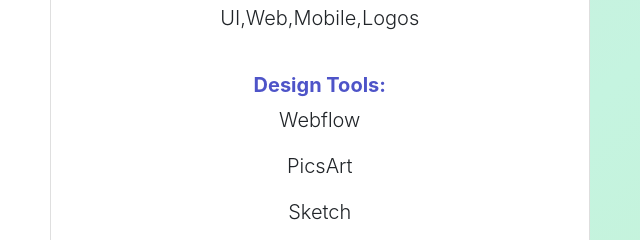
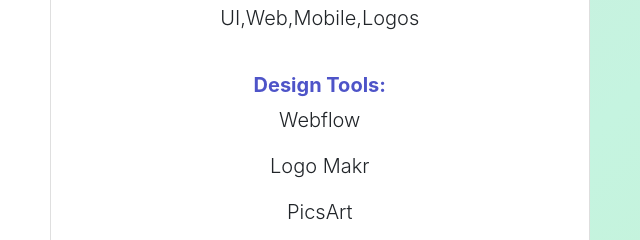
Before and after one commit to WooIsBeast/PortFolio, a plain HTML site: page index.html in a window 1280 px wide. Shown: the part 2344-2584 px from the top of the page, 590-1230 px from the left. Drawn offline with nearby package versions, Linux system fonts and the light colour scheme.

Commit message:
Update index.html

```diff
--- a/index.html
+++ b/index.html
@@ -130,6 +130,7 @@
                     <br>
                     <h5 class="lead text-center font-weight-bold">Design Tools:</h5>
                     <p class="lead text-center">Webflow</p>
+                    <p class="lead text-center">Logo Makr</p>
                     <p class="lead text-center">PicsArt</p>
                     <p class="lead text-center">Sketch</p>
                     <p class="lead text-center">Zeplin</p>
```
